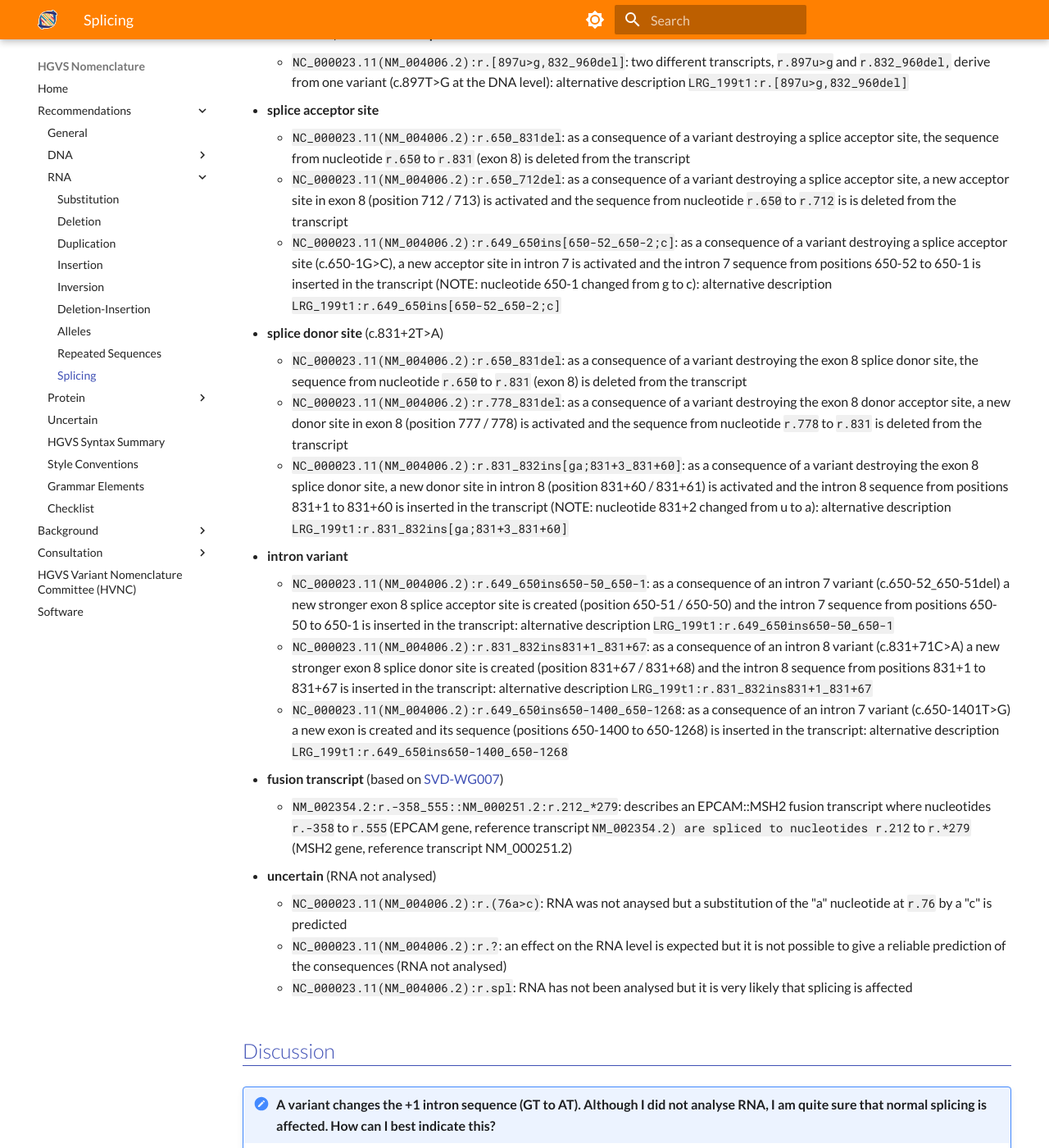
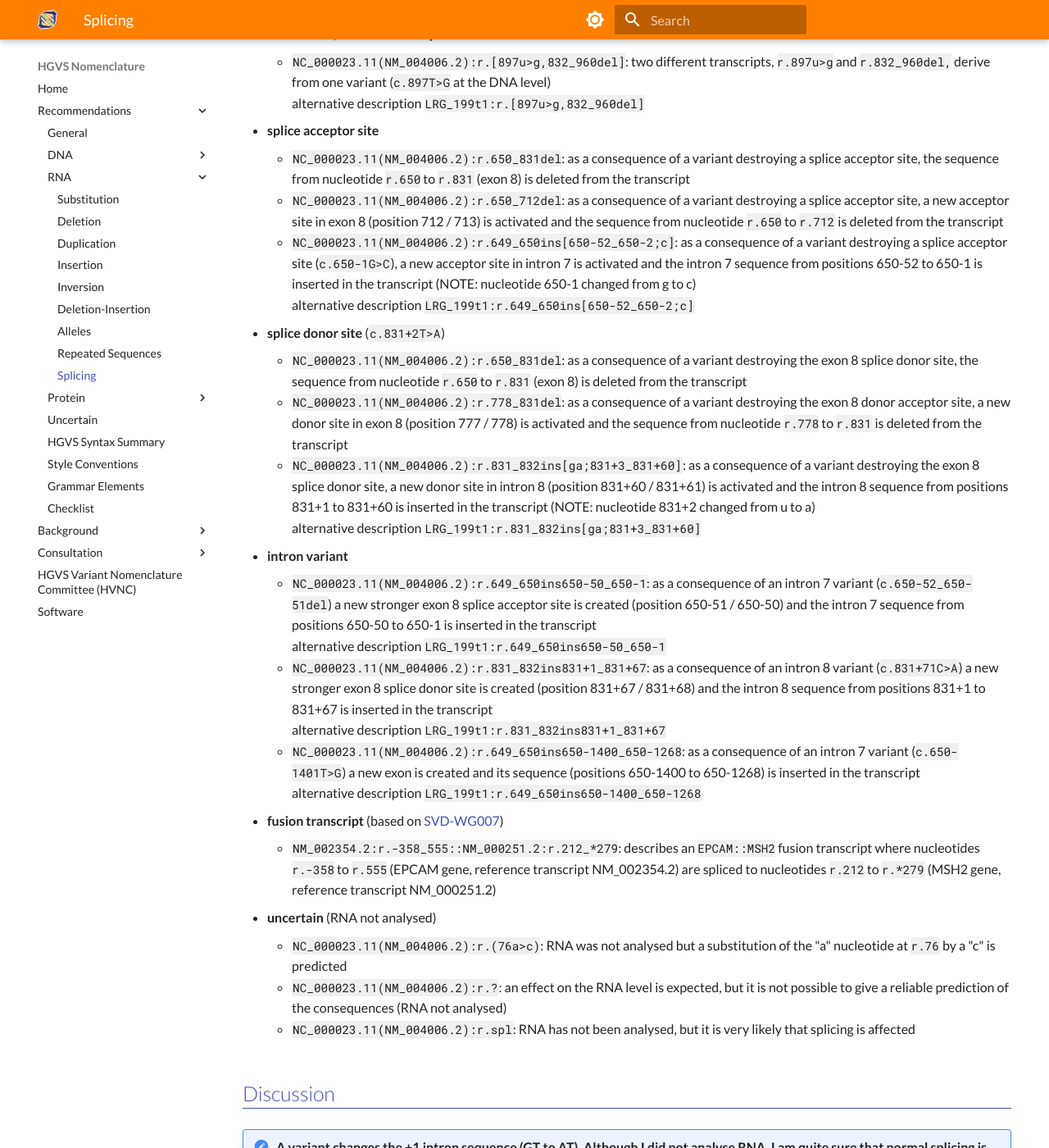
Before and after one commit to HGVSnomenclature/hgvs-nomenclature, an MkDocs documentation site: the page built from docs/recommendations/RNA/splicing.md, in a window 1280 px wide and 1400 px high, scrolled down 810 px. Shown: the whole window at 82% size. Built offline with MkDocs 1.6.1 and Material for MkDocs 9.7.7, drawn with Linux system fonts in a browser that asks for light colours; some of the changed text lies outside the part shown.

Commit message:
Fix issues on the RNA/splicing page.
Fixed typo and forgotten code elements.
Notes should go on a new line.

```diff
--- a/docs/recommendations/RNA/splicing.md
+++ b/docs/recommendations/RNA/splicing.md
@@ -14,32 +14,38 @@ Variants affecting RNA splicing result in either a [deletion](deletion.md) or [i
 - a "," (comma) is used to separate different transcripts/proteins derived from one allele; `r.[123a>u,122_154del]`
 - HGVS recommends following the [HGNC guidelines](https://www.genenames.org/about/guidelines/) and the [VICC Gene Fusion Specification](https://fusions.cancervariants.org/en/latest) nomenclature to describe products of gene fusions
 
-    - The HGNC recommendations include using a GENESYMBOL1::GENESYMBOL2 syntax for gene-level fusion descriptions, and GENESYMBOL1-GENESYMBOL2 syntax for read-through transcripts
+    - The HGNC recommendations include using a `GENESYMBOL1::GENESYMBOL2` syntax for gene-level fusion descriptions, and `GENESYMBOL1-GENESYMBOL2` syntax for read-through transcripts
     - The VICC nomenclature extends the HGNC recommendations to include a terminology, information model, and nomenclature for gene-level and exon-level representation, with components for disambiguating regulatory fusions from chimeric transcript fusions
     - HGVS also recommends the use of adjoined transcripts (see examples) for precise and unambiguous characterization of chimeric transcripts at the sequence level
 
 ## Examples
 
 - **one variant, several transcripts**
-    - `NC_000023.11(NM_004006.2):r.[897u>g,832_960del]`: two different transcripts, `r.897u>g` and `r.832_960del,` derive from one variant (c.897T>G at the DNA level): alternative description `LRG_199t1:r.[897u>g,832_960del]`
+    - `NC_000023.11(NM_004006.2):r.[897u>g,832_960del]`: two different transcripts, `r.897u>g` and `r.832_960del,` derive from one variant (`c.897T>G` at the DNA level)<br>
+      alternative description `LRG_199t1:r.[897u>g,832_960del]`
 - **splice acceptor site**
     - `NC_000023.11(NM_004006.2):r.650_831del`: as a consequence of a variant destroying a splice acceptor site, the sequence from nucleotide `r.650` to `r.831` (exon 8) is deleted from the transcript
-    - `NC_000023.11(NM_004006.2):r.650_712del`: as a consequence of a variant destroying a splice acceptor site, a new acceptor site in exon 8 (position 712 / 713) is activated and the sequence from nucleotide `r.650` to `r.712` is is deleted from the transcript
-    - `NC_000023.11(NM_004006.2):r.649_650ins[650-52_650-2;c]`: as a consequence of a variant destroying a splice acceptor site (c.650-1G>C), a new acceptor site in intron 7 is activated and the intron 7 sequence from positions 650-52 to 650-1 is inserted in the transcript (NOTE: nucleotide 650-1 changed from g to c): alternative description `LRG_199t1:r.649_650ins[650-52_650-2;c]`
-- **splice donor site** (c.831+2T>A)
+    - `NC_000023.11(NM_004006.2):r.650_712del`: as a consequence of a variant destroying a splice acceptor site, a new acceptor site in exon 8 (position 712 / 713) is activated and the sequence from nucleotide `r.650` to `r.712` is deleted from the transcript
+    - `NC_000023.11(NM_004006.2):r.649_650ins[650-52_650-2;c]`: as a consequence of a variant destroying a splice acceptor site (`c.650-1G>C`), a new acceptor site in intron 7 is activated and the intron 7 sequence from positions 650-52 to 650-1 is inserted in the transcript (NOTE: nucleotide 650-1 changed from g to c)<br>
+      alternative description `LRG_199t1:r.649_650ins[650-52_650-2;c]`
+- **splice donor site** (`c.831+2T>A`)
     - `NC_000023.11(NM_004006.2):r.650_831del`: as a consequence of a variant destroying the exon 8 splice donor site, the sequence from nucleotide `r.650` to `r.831` (exon 8) is deleted from the transcript
     - `NC_000023.11(NM_004006.2):r.778_831del`: as a consequence of a variant destroying the exon 8 donor acceptor site, a new donor site in exon 8 (position 777 / 778) is activated and the sequence from nucleotide `r.778` to `r.831` is deleted from the transcript
-    - `NC_000023.11(NM_004006.2):r.831_832ins[ga;831+3_831+60]`: as a consequence of a variant destroying the exon 8 splice donor site, a new donor site in intron 8 (position 831+60 / 831+61) is activated and the intron 8 sequence from positions 831+1 to 831+60 is inserted in the transcript (NOTE: nucleotide 831+2 changed from u to a): alternative description `LRG_199t1:r.831_832ins[ga;831+3_831+60]`
+    - `NC_000023.11(NM_004006.2):r.831_832ins[ga;831+3_831+60]`: as a consequence of a variant destroying the exon 8 splice donor site, a new donor site in intron 8 (position 831+60 / 831+61) is activated and the intron 8 sequence from positions 831+1 to 831+60 is inserted in the transcript (NOTE: nucleotide 831+2 changed from u to a)<br>
+      alternative description `LRG_199t1:r.831_832ins[ga;831+3_831+60]`
 - **intron variant**
-    - `NC_000023.11(NM_004006.2):r.649_650ins650-50_650-1`: as a consequence of an intron 7 variant (c.650-52_650-51del) a new stronger exon 8 splice acceptor site is created (position 650-51 / 650-50) and the intron 7 sequence from positions 650-50 to 650-1 is inserted in the transcript: alternative description `LRG_199t1:r.649_650ins650-50_650-1`
-    - `NC_000023.11(NM_004006.2):r.831_832ins831+1_831+67`: as a consequence of an intron 8 variant (c.831+71C>A) a new stronger exon 8 splice donor site is created (position 831+67 / 831+68) and the intron 8 sequence from positions 831+1 to 831+67 is inserted in the transcript: alternative description `LRG_199t1:r.831_832ins831+1_831+67`
-    - `NC_000023.11(NM_004006.2):r.649_650ins650-1400_650-1268`: as a consequence of an intron 7 variant (c.650-1401T>G) a new exon is created and its sequence (positions 650-1400 to 650-1268) is inserted in the transcript: alternative description `LRG_199t1:r.649_650ins650-1400_650-1268`
+    - `NC_000023.11(NM_004006.2):r.649_650ins650-50_650-1`: as a consequence of an intron 7 variant (`c.650-52_650-51del`) a new stronger exon 8 splice acceptor site is created (position 650-51 / 650-50) and the intron 7 sequence from positions 650-50 to 650-1 is inserted in the transcript<br>
+      alternative description `LRG_199t1:r.649_650ins650-50_650-1`
+    - `NC_000023.11(NM_004006.2):r.831_832ins831+1_831+67`: as a consequence of an intron 8 variant (`c.831+71C>A`) a new stronger exon 8 splice donor site is created (position 831+67 / 831+68) and the intron 8 sequence from positions 831+1 to 831+67 is inserted in the transcript<br>
+      alternative description `LRG_199t1:r.831_832ins831+1_831+67`
+    - `NC_000023.11(NM_004006.2):r.649_650ins650-1400_650-1268`: as a consequence of an intron 7 variant (`c.650-1401T>G`) a new exon is created and its sequence (positions 650-1400 to 650-1268) is inserted in the transcript<br>
+      alternative description `LRG_199t1:r.649_650ins650-1400_650-1268`
 - **fusion transcript** (based on [SVD-WG007](../../consultation/SVD-WG007.md))
-    - `NM_002354.2:r.-358_555::NM_000251.2:r.212_*279`: describes an EPCAM::MSH2 fusion transcript where nucleotides `r.-358` to `r.555` (EPCAM gene, reference transcript `NM_002354.2) are spliced to nucleotides r.212` to `r.*279` (MSH2 gene, reference transcript NM_000251.2)
+    - `NM_002354.2:r.-358_555::NM_000251.2:r.212_*279`: describes an `EPCAM::MSH2` fusion transcript where nucleotides `r.-358` to `r.555` (EPCAM gene, reference transcript NM_002354.2) are spliced to nucleotides `r.212` to `r.*279` (MSH2 gene, reference transcript NM_000251.2)
 - **uncertain** (RNA not analysed)
-    - `NC_000023.11(NM_004006.2):r.(76a>c)`: RNA was not anaysed but a substitution of the "a" nucleotide at `r.76` by a "c" is predicted
-    - `NC_000023.11(NM_004006.2):r.?`: an effect on the RNA level is expected but it is not possible to give a reliable prediction of the consequences (RNA not analysed)
-    - `NC_000023.11(NM_004006.2):r.spl`: RNA has not been analysed but it is very likely that splicing is affected
+    - `NC_000023.11(NM_004006.2):r.(76a>c)`: RNA was not analysed but a substitution of the "a" nucleotide at `r.76` by a "c" is predicted
+    - `NC_000023.11(NM_004006.2):r.?`: an effect on the RNA level is expected, but it is not possible to give a reliable prediction of the consequences (RNA not analysed)
+    - `NC_000023.11(NM_004006.2):r.spl`: RNA has not been analysed, but it is very likely that splicing is affected
 
 ## Discussion
 
@@ -49,4 +55,4 @@ Variants affecting RNA splicing result in either a [deletion](deletion.md) or [i
 
 !!! note "How can I best describe the predicted consequences at the protein level of a variant that most probably affects splicing?"
 
-        The best format seems to use "p.?", meaning "I do not know what to expect at the protein level".
+        The best format seems to use `p.?`, meaning "I do not know what to expect at the protein level".
```
